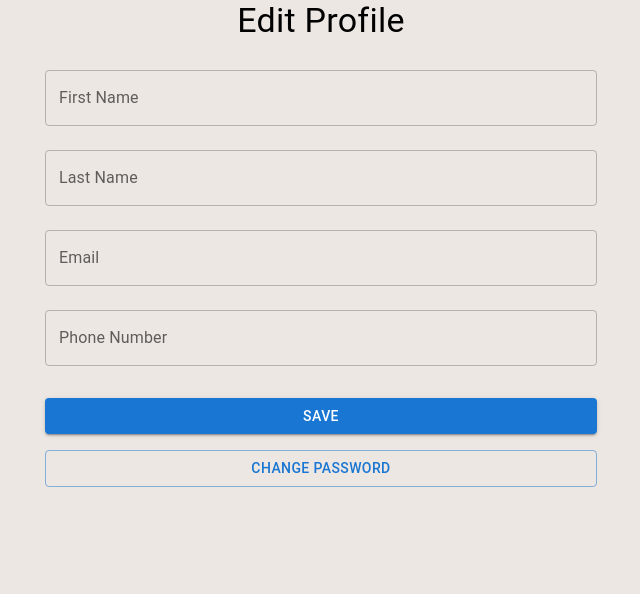
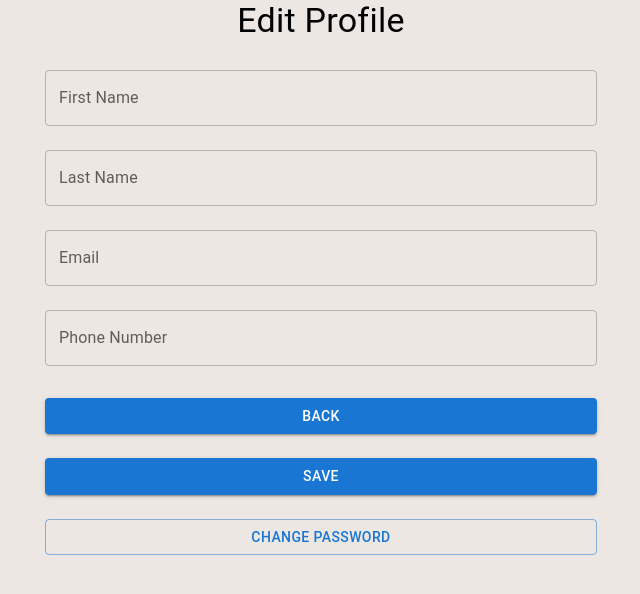
Before and after one commit to matt0125/Scheduler, a React (Create React App) app in the folder web/: page /edit-profile/1 in a window 1280 px wide. Shown: the top 594 px of the page, without its empty margins (319-959 px from the left). Built offline with nearby package versions, Linux system fonts and the light colour scheme.

Commit message:
back button :D

```diff
--- a/web/src/pages/EditProfile.js
+++ b/web/src/pages/EditProfile.js
@@ -142,6 +142,10 @@ const EditProfile = () => {
     setIsModalOpen(false);
   };
 
+  const goBack = () => {
+    navigate(-1); // Navigates back to the previous page
+  };
+
   return (
     <Container maxWidth="sm">
       <Typography variant="h4" gutterBottom align="center">
@@ -187,8 +191,16 @@ const EditProfile = () => {
         <Button
           fullWidth
           variant="contained"
+          onClick={goBack}
+          sx={{ mt: 3, mb: 0, backgroundColor: '#1976d2' }}
+        >
+          Back
+        </Button>
+        <Button
+          fullWidth
+          variant="contained"
           onClick={handleSave}
-          sx={{ mt: 3, mb: 2, backgroundColor: '#1976d2' }}
+          sx={{ mt: 3, mb: 3, backgroundColor: '#1976d2' }}
         >
           Save
         </Button>
```
